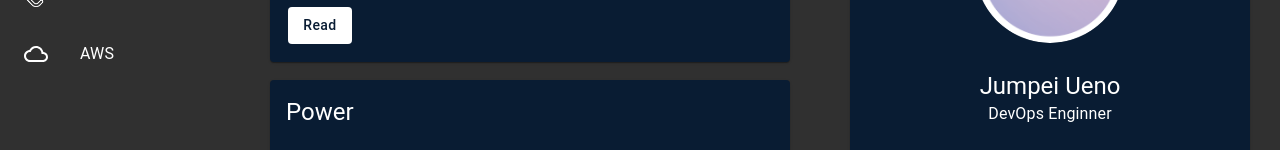
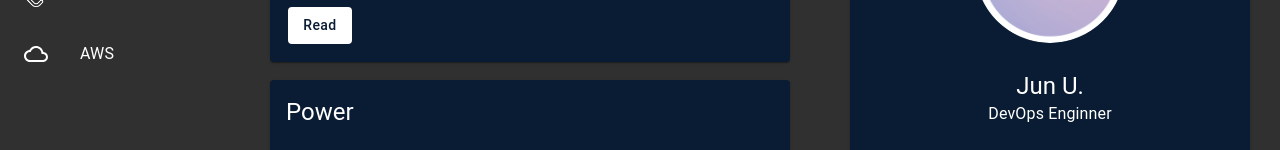
Before and after one commit to jun-uen0/react-techs, a React (Create React App) app: page / in a window 1280 px wide. Shown: the part 218-368 px from the top of the page. Built offline with nearby package versions, Linux system fonts and the light colour scheme; the HTML template or start-up script is replaced by a standard one.

Commit message:
update: profile name

```diff
--- a/src/components/Layout/CardArea/parts/Profile.tsx
+++ b/src/components/Layout/CardArea/parts/Profile.tsx
@@ -26,7 +26,7 @@ const Profile: React.FC = () => {
           </Typography>
           <span style={{ marginLeft: 16 }} />
           <Typography variant="h5" component="div">
-            Jumpei Ueno
+            Jun U.
           </Typography>
           <Typography>
             DevOps Enginner
```
Also changed, not shown: public/manifest.json.
